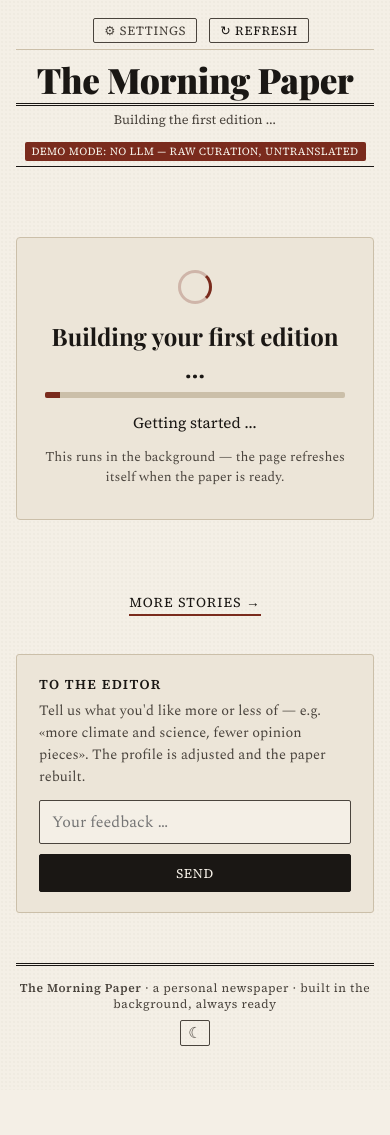
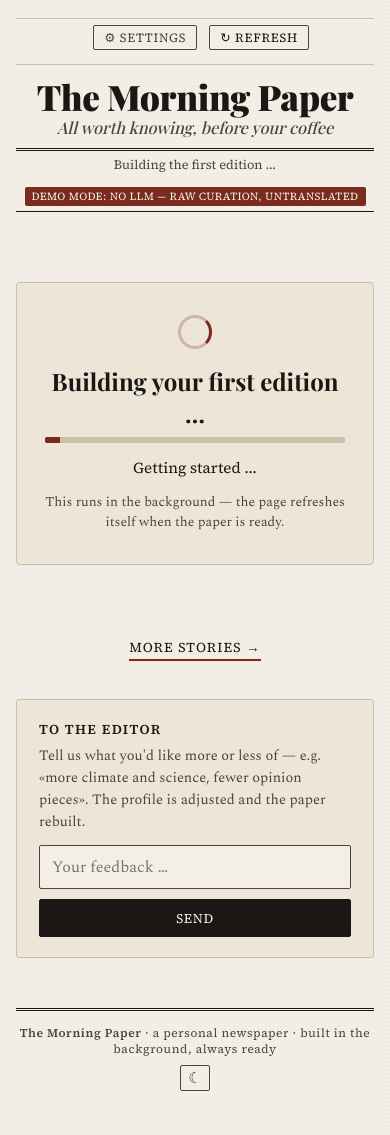
Before and after one commit to mhellevang/avisa, a FastAPI app: page / in a window 390 px wide. Before the commit the page ends 1046 px from the top, so only its background shows below. Run offline with FastAPI, Linux system fonts and the light colour scheme; data comes from the database, SQL or seed files in the repository; data that the repository does not hold is empty; some web fonts are replaced.

Commit message:
feat(ui): classic newspaper masthead furniture (folio & motto)
Make the front-page masthead read more like a printed paper:
- a folio bar framed by hairline rules — edition number (No. N), the
  weekday/date dateline, and a morning/evening edition label derived
  from the build time — with the admin actions kept on the right.
- an italic motto under the nameplate.
The dateline drops to its own centred line on phones; verified no
overflow at 390px.

Co-Authored-By: Claude Opus 4.8 (1M context) <noreply@anthropic.com>

```diff
--- a/app/i18n.py
+++ b/app/i18n.py
@@ -40,6 +40,10 @@ CATALOG: dict[str, dict[str, str]] = {
         "↻ Refresh": "↻ Oppdater",
         "Fetch new content now": "Hent nytt innhold nå",
         "Updated": "Oppdatert",
+        "No.": "Nr.",
+        "Morning edition": "Morgenutgave",
+        "Evening edition": "Kveldsutgave",
+        "All worth knowing, before your coffee": "Alt verdt å vite, før kaffen",
         "Building the first edition …": "Bygger første utgave …",
         "demo mode: no LLM — raw curation, untranslated":
             "demo-modus: ingen LLM — råkuratert, uoversatt",
--- a/app/static/style.css
+++ b/app/static/style.css
@@ -65,9 +65,11 @@ html, body {
   letter-spacing: 0.06em;
   text-transform: uppercase;
   color: var(--ink-soft);
+  border-top: 1px solid var(--rule);
   border-bottom: 1px solid var(--rule);
-  padding-bottom: 6px;
+  padding: 6px 0;
 }
+.folio-mid { flex: 1; text-align: center; }
 .refresh-form { margin: 0; }
 .refresh-form button {
   font: inherit;
@@ -87,8 +89,17 @@ html, body {
   font-weight: 900;
   font-size: clamp(2.6rem, 9vw, 6rem);
   line-height: 1;
-  margin: 12px 0 6px;
+  margin: 14px 0 2px;
   letter-spacing: -0.01em;
+}
+.motto {
+  font-family: var(--display);
+  font-style: italic;
+  font-weight: 500;
+  font-size: 1.02rem;
+  color: var(--ink-soft);
+  text-align: center;
+  margin: 0 0 10px;
 }
 .masthead-rule {
   font-family: var(--serif);
@@ -579,6 +590,7 @@ html { scroll-behavior: smooth; }
 
   /* Masthead: la dato og handlinger bryte og sentreres i stedet for å flyte over */
   .masthead-top { flex-wrap: wrap; justify-content: center; gap: 8px 12px; }
+  .folio-mid { flex-basis: 100%; order: 9; }
   .nameplate { font-size: clamp(2rem, 9vw, 6rem); }
 
   /* Seksjonsnav: én horisontalt scrollbar rad i stedet for mange rader */
--- a/app/templates/edition.html
+++ b/app/templates/edition.html
@@ -2,7 +2,8 @@
 {% block body %}
 <header class="masthead">
   <div class="masthead-top">
-    <span class="edition-date">{{ no_date(edition.built_at) if edition else "" }}</span>
+    <span class="folio folio-left">{% if edition %}{{ t("No.") }} {{ edition.id }}{% endif %}</span>
+    <span class="folio folio-mid">{% if edition %}{{ no_date(edition.built_at) }} · {{ t("Evening edition") if edition.built_at.hour >= 14 else t("Morning edition") }}{% endif %}</span>
     <span class="masthead-actions">
       {% if auth_enabled and not is_admin %}
         <a href="/login" class="settings-link">{{ t("Log in") }}</a>
@@ -16,6 +17,7 @@
     </span>
   </div>
   <h1 class="nameplate">{{ paper_title() }}</h1>
+  <p class="motto">{{ t("All worth knowing, before your coffee") }}</p>
   <div class="masthead-rule">
     {% if edition %}{{ t("Updated") }} {{ no_datetime(edition.built_at) }} <span class="edition-age" data-built="{{ edition.built_at.isoformat() }}"></span>{% else %}{{ t("Building the first edition …") }}{% endif %}
     {% if not llm_enabled %}<span class="badge">{{ t("demo mode: no LLM — raw curation, untranslated") }}</span>{% else %}<span class="badge ok">{{ provider_label }}</span>{% endif %}
```
